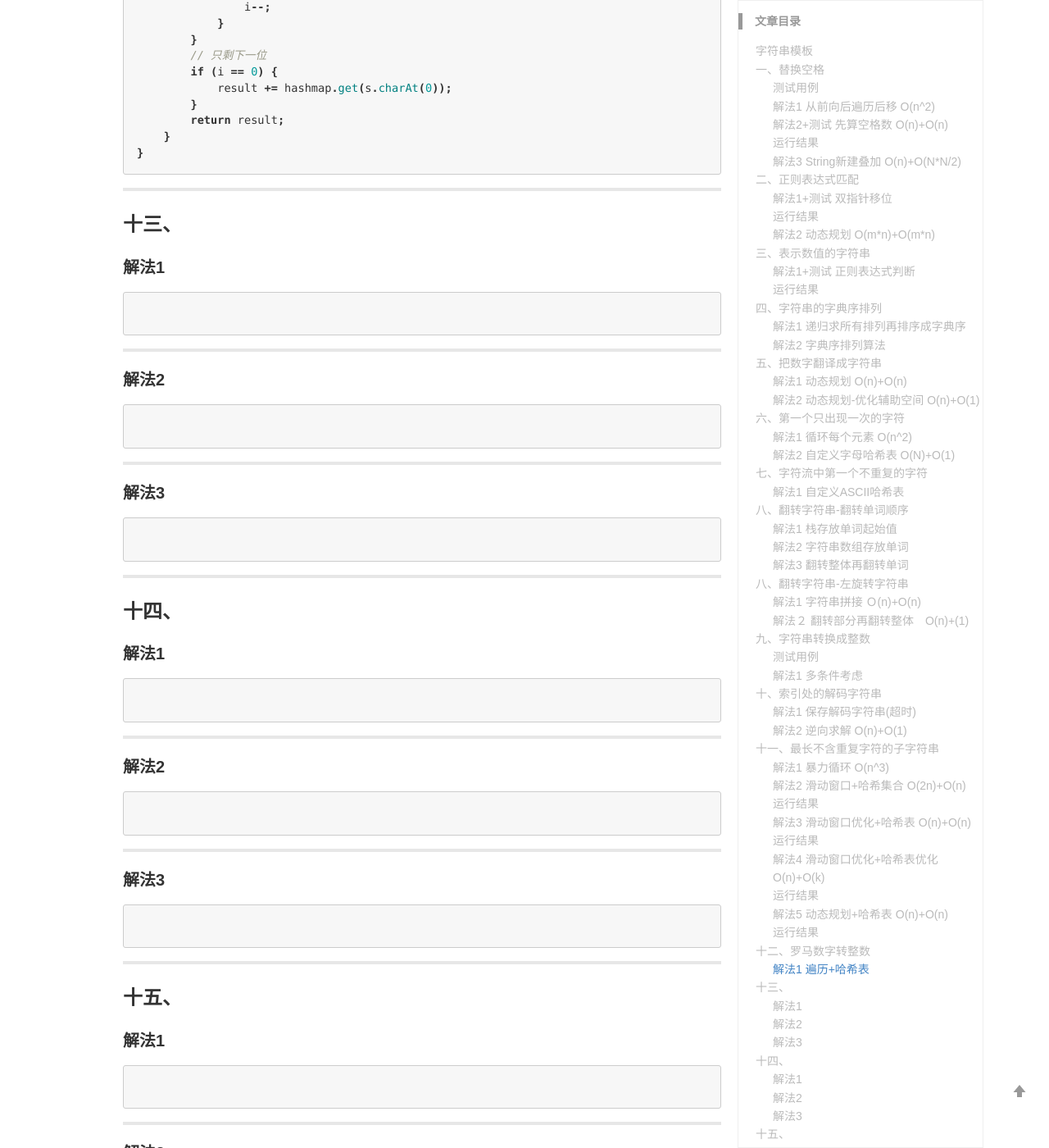
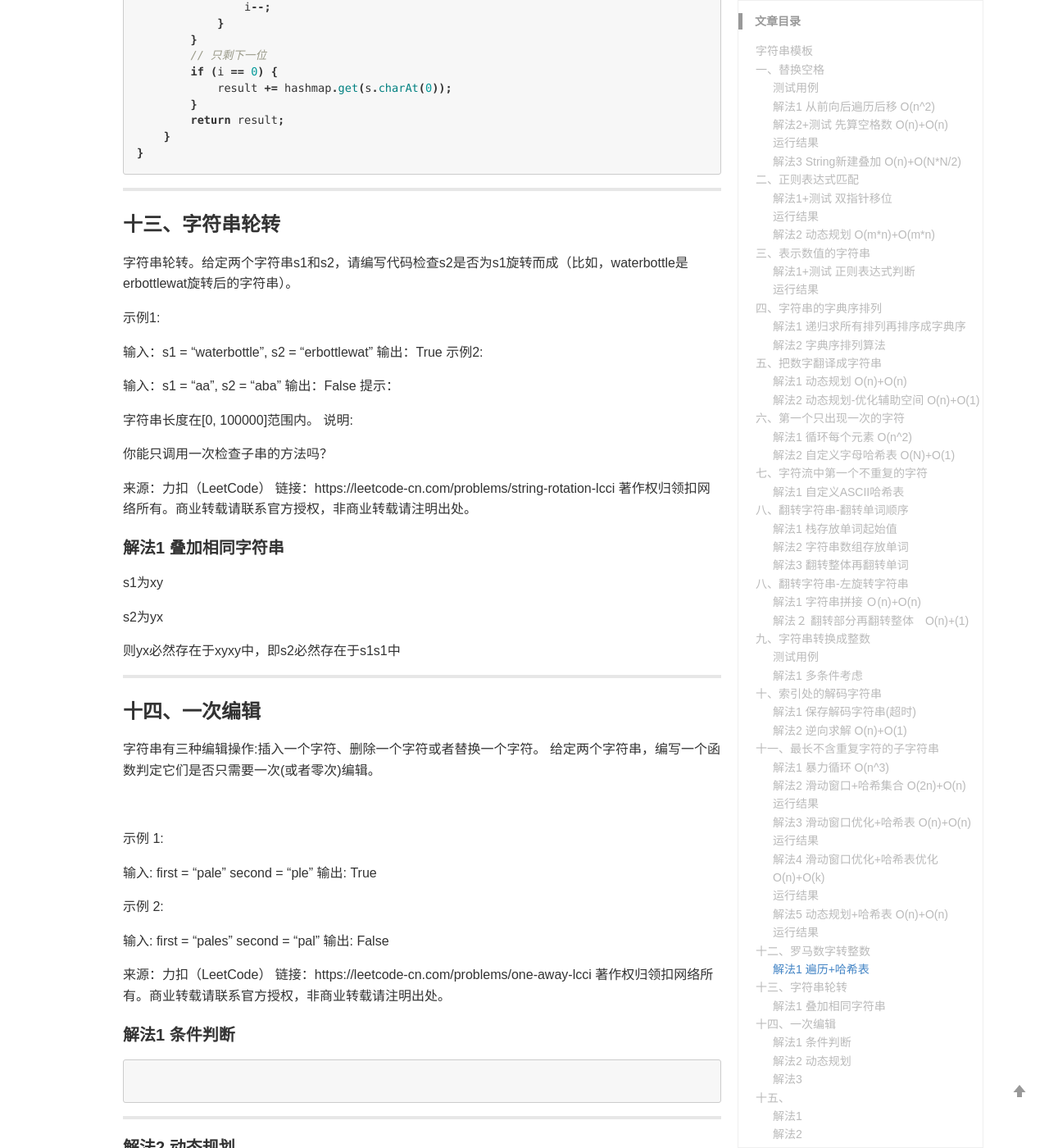
Before and after one commit to humingk/humingk.github.io, a Jekyll site: the page built from _posts/2019-02-18-algorithms-program_string.md, in a window 1280 px wide and 1400 px high, scrolled down 34784 px. Shown: the whole window at 82% size. Built offline with Jekyll 4.4.1, drawn with Linux system fonts in a browser that asks for light colours; comment, search, counter and statistics services are not loaded.

Commit message:
fix(array,string): init
提交其他

````diff
--- a/_posts/2019-02-18-algorithms-program_string.md
+++ b/_posts/2019-02-18-algorithms-program_string.md
@@ -1784,7 +1784,93 @@ class Solution {
 
 ------
 
-### 十三、
+### 十三、字符串轮转
+
+字符串轮转。给定两个字符串s1和s2，请编写代码检查s2是否为s1旋转而成（比如，waterbottle是erbottlewat旋转后的字符串）。
+
+示例1:
+
+ 输入：s1 = "waterbottle", s2 = "erbottlewat"
+ 输出：True
+示例2:
+
+ 输入：s1 = "aa", s2 = "aba"
+ 输出：False
+提示：
+
+字符串长度在[0, 100000]范围内。
+说明:
+
+你能只调用一次检查子串的方法吗？
+
+来源：力扣（LeetCode）
+链接：https://leetcode-cn.com/problems/string-rotation-lcci
+著作权归领扣网络所有。商业转载请联系官方授权，非商业转载请注明出处。
+
+#### 解法1  叠加相同字符串
+
+s1为xy
+
+s2为yx
+
+则yx必然存在于xyxy中，即s2必然存在于s1s1中
+
+------
+
+
+
+### 十四、一次编辑
+
+字符串有三种编辑操作:插入一个字符、删除一个字符或者替换一个字符。 给定两个字符串，编写一个函数判定它们是否只需要一次(或者零次)编辑。
+
+
+
+示例 1:
+
+输入:
+first = "pale"
+second = "ple"
+输出: True
+
+
+示例 2:
+
+输入:
+first = "pales"
+second = "pal"
+输出: False
+
+来源：力扣（LeetCode）
+链接：https://leetcode-cn.com/problems/one-away-lcci
+著作权归领扣网络所有。商业转载请联系官方授权，非商业转载请注明出处。
+
+#### 解法1 条件判断
+
+
+
+```java
+
+```
+
+------
+
+#### 解法2 动态规划
+
+```java
+
+```
+
+------
+
+#### 解法3
+
+```java
+
+```
+
+------
+
+### 十五、
 
 
 
@@ -1841,59 +1925,3 @@ class Solution {
 ```
 
 ------
-
-### 十五、
-
-
-
-#### 解法1
-
-```java
-
-```
-
-------
-
-#### 解法2
-
-```java
-
-```
-
-------
-
-#### 解法3
-
-```java
-
-```
-
-------
-
-### 十六、
-
-
-
-#### 解法1
-
-```java
-
-```
-
-------
-
-#### 解法2
-
-```java
-
-```
-
-------
-
-#### 解法3
-
-```java
-
-```
-
-------
````
Also changed, not shown: other parts of _posts/2019-02-18-algorithms-program_string.md (+1 -3 lines), _posts/2019-02-18-algorithms-program_array.md (+117 -32 lines), _posts/3000-01-01-guide-readme.md (+9 -1 lines), README.md.
